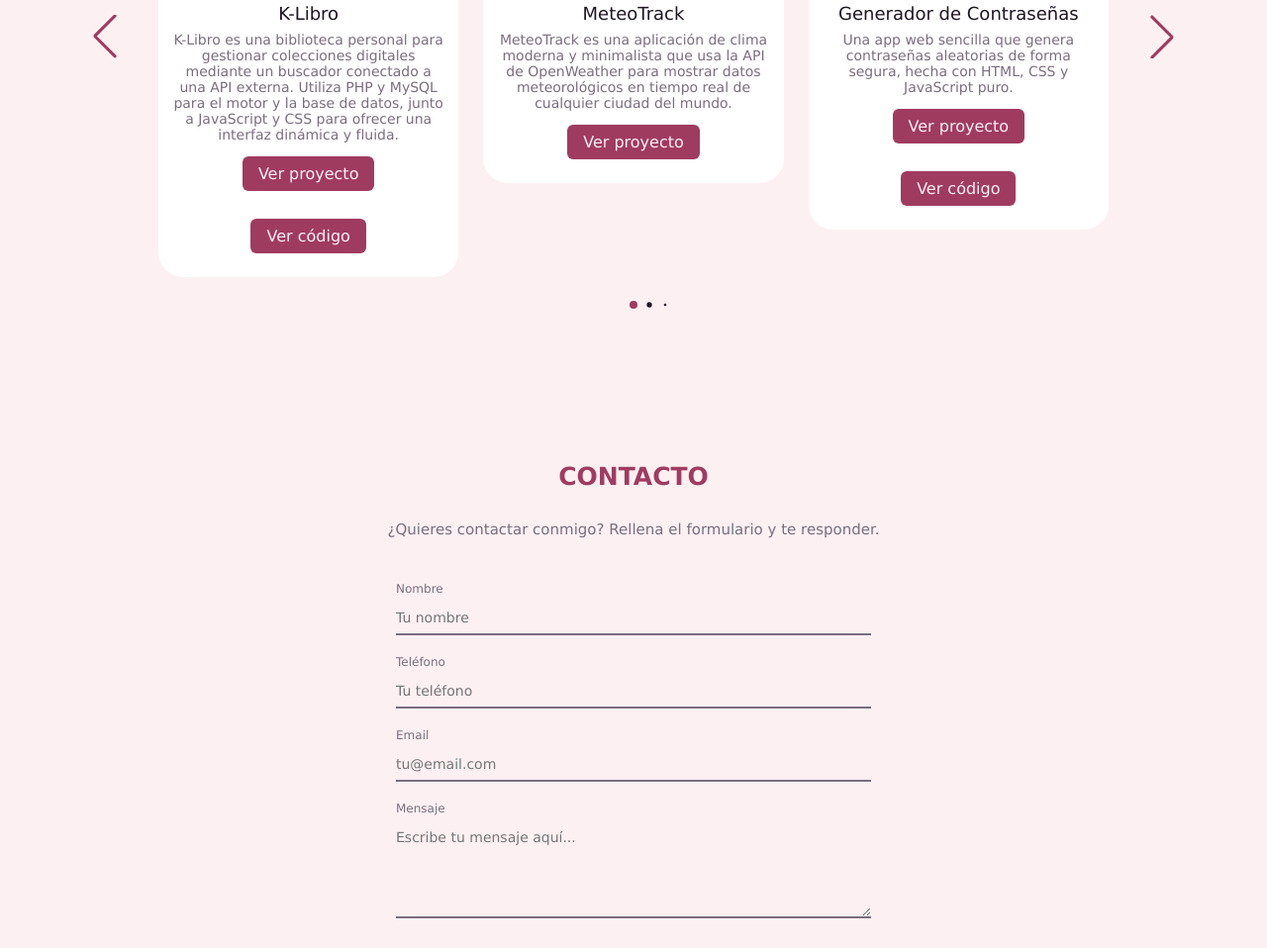
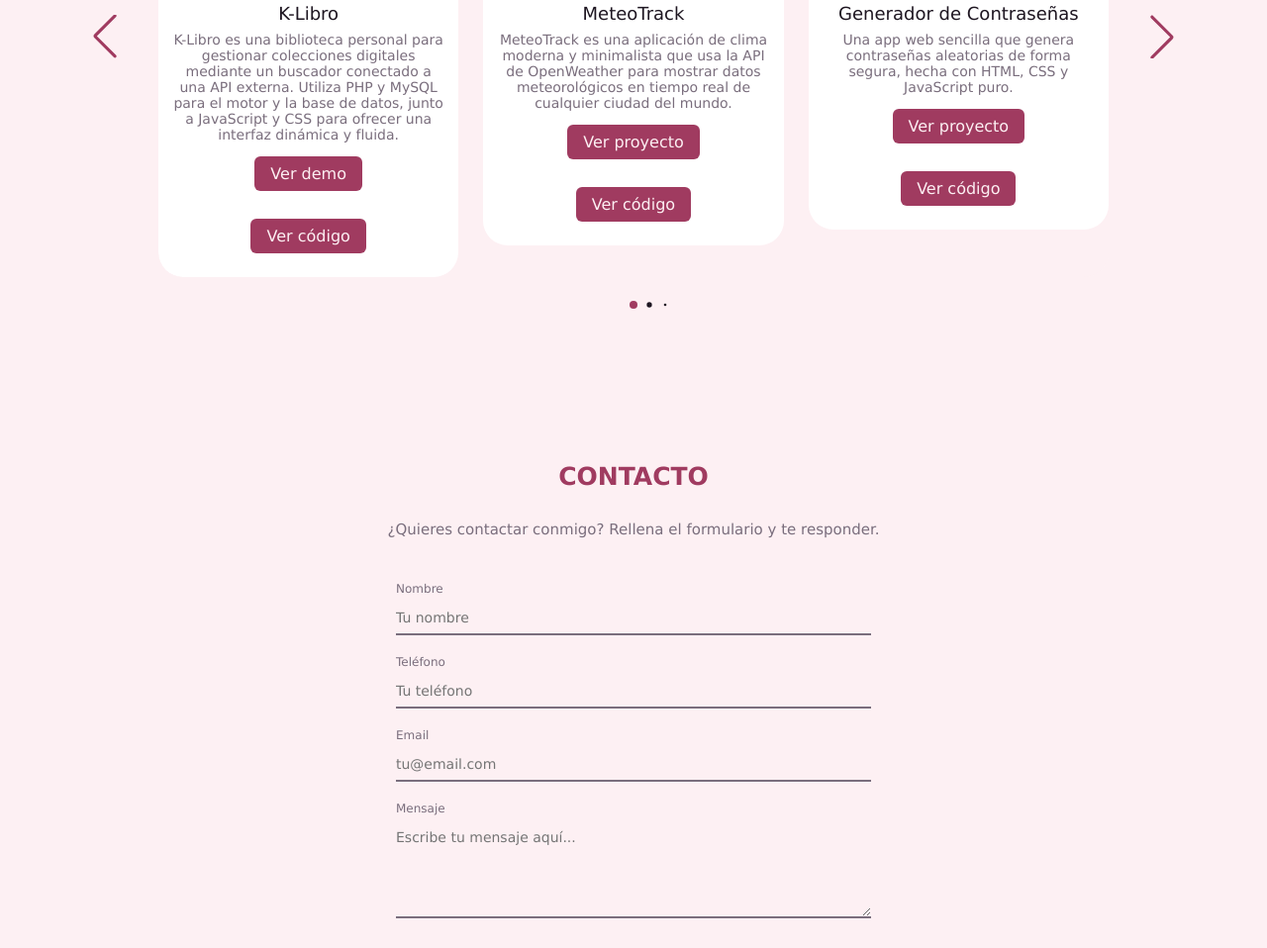
Before and after one commit to samonzfu/Portafolio, a plain HTML site: page index.html in a window 1280 px wide. Shown: the part 2042-3000 px from the top of the page at 99% size. Drawn offline with Linux system fonts and the light colour scheme.

Commit message:
arreglo proyectos + video k-libro

```diff
--- a/index.html
+++ b/index.html
@@ -137,8 +137,8 @@
                                     K-Libro es una biblioteca personal para gestionar colecciones digitales mediante un buscador conectado a una API externa.
                                     Utiliza PHP y MySQL para el motor y la base de datos, junto a JavaScript y CSS para ofrecer una interfaz dinámica y fluida.
                                 </p>
-                                <button class="button" onclick="location.href='Proyectos/k-libro.html'">Ver proyecto</button>
-                                <button class="button" onclick="location.href='Proyectos/k-libro.html'">Ver código</button>
+                                <button class="button" onclick="window.open('https://www.youtube.com/watch?v=Kz6vsnfj3po')">Ver demo</button>
+                                <button class="button" onclick="window.open('https://github.com/samonzfu/K-Libro')">Ver código</button>
                                 <!-- MODO VENTANA <button class="button" onclick="window.open('Proyectos/k-libro.html', '_blank')">Ver proyecto</button> -->
 
                             </div>
@@ -195,6 +195,7 @@
                                     MeteoTrack es una aplicación de clima moderna y minimalista que usa la API de OpenWeather para mostrar datos meteorológicos en tiempo real de cualquier ciudad del mundo.
                                 </p>
                                 <button class="button" onclick="window.open('https://meteo-track-hazel.vercel.app/', '_blank')">Ver proyecto</button>
+                                <button class="button" onclick="window.open('https://github.com/samonzfu/MeteoTrack')">Ver código</button>
                             </div>
                         </div>
 
```
